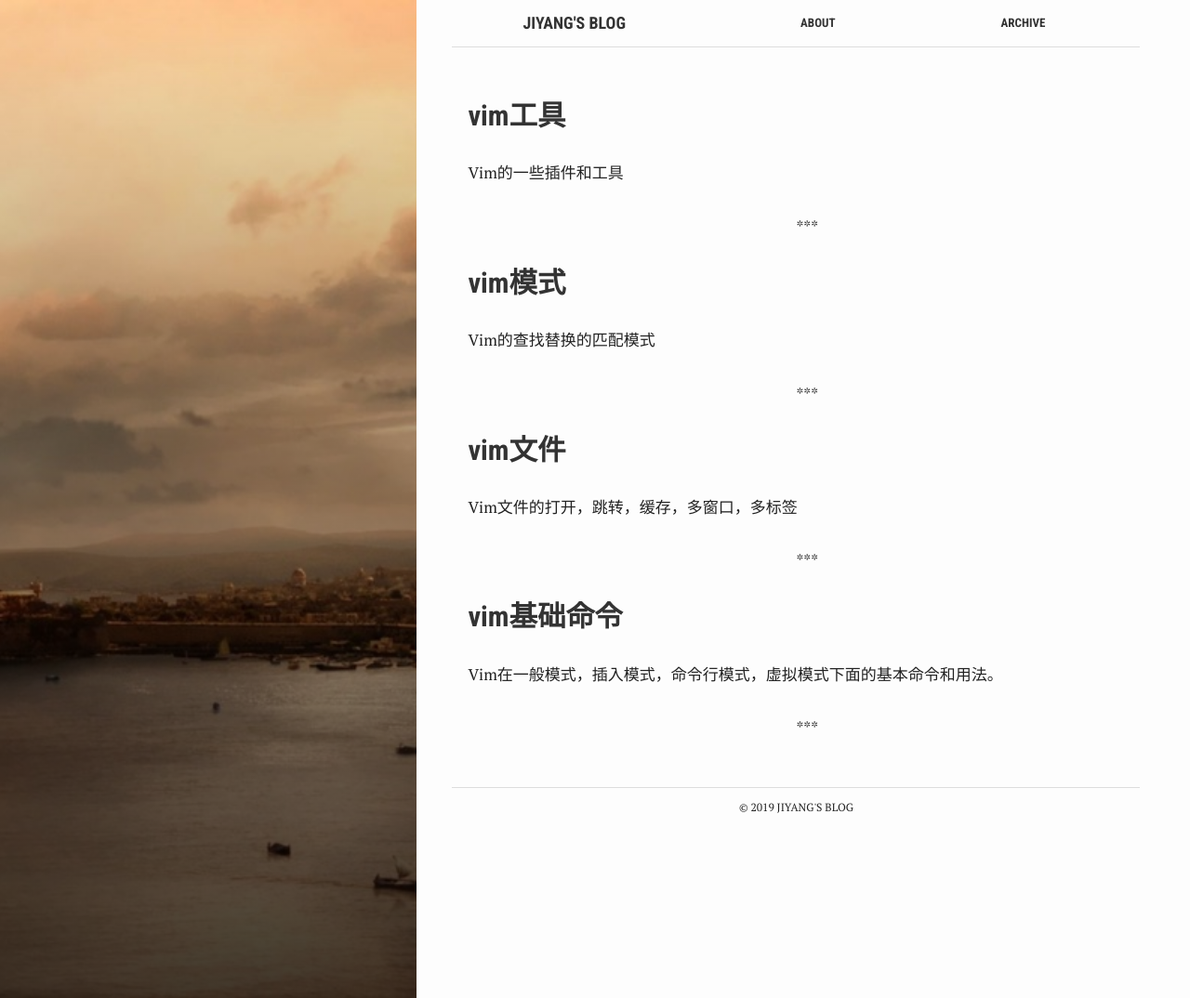
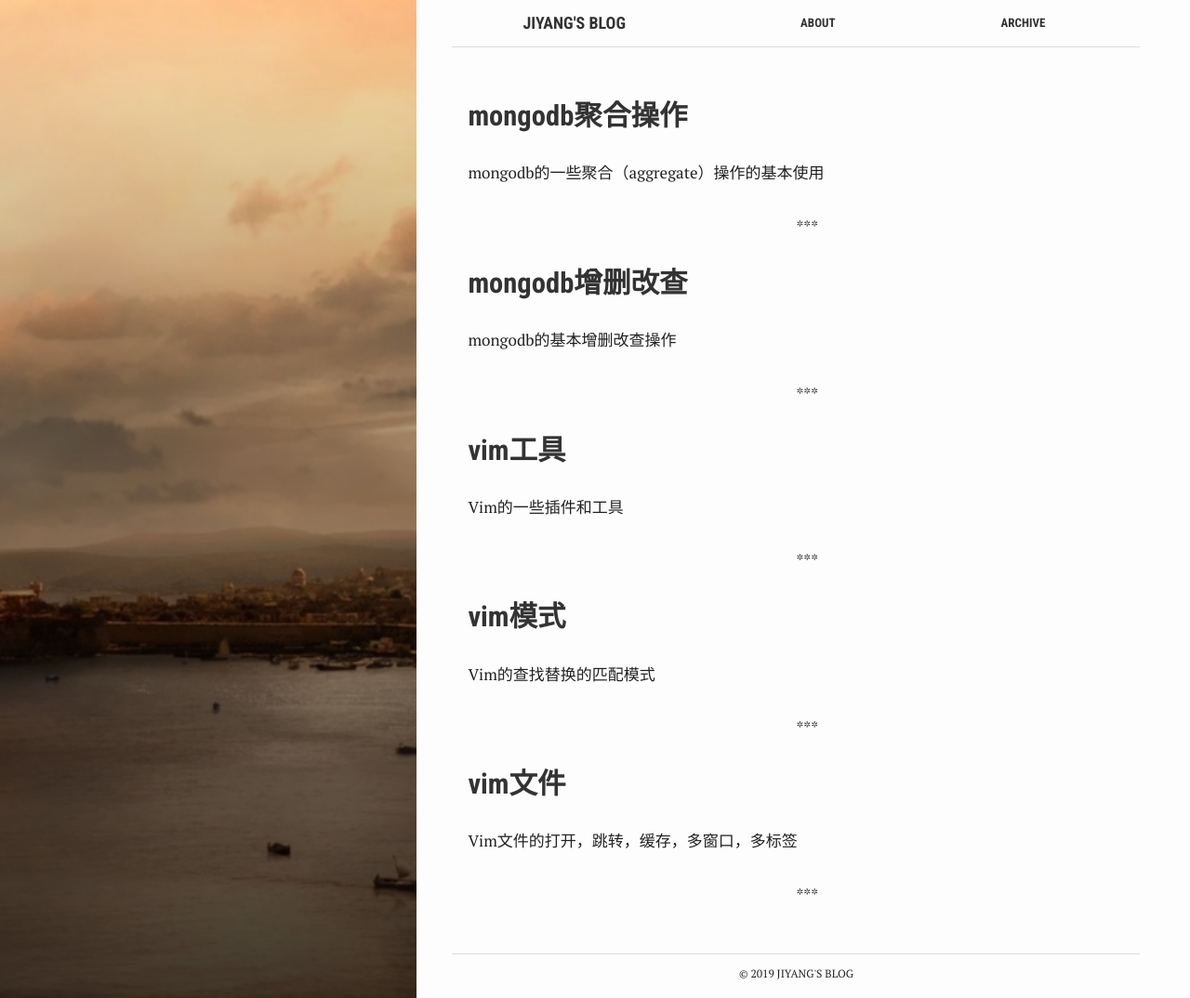
Before and after one commit to songjiyang/songjiyang.github.io, a Jekyll site: the page built from index.html, in a window 1280 px wide and 1074 px high. Shown: the whole window at 93% size. Built offline with Jekyll 4.4.1, drawn with Linux system fonts in a browser that asks for light colours; part of the change alters nothing that is shown.

Commit message:
add mongo crun and aggregate post

````diff
--- /dev/null
+++ b/_posts/note/database/mongodb/2019-04-26-mongodb_crud.md
@@ -0,0 +1,145 @@
+---
+bg: 'mongodb.jpg'
+layout: post
+title:  "mongodb增删改查"
+crawlertitle: "mongodb"
+summary: ""
+date:   2019-04-26 09:00:00 +0700
+categories: posts
+tags: 'mongodb'
+author: 宋天
+---
+
+
+mongodb的基本增删改查操作
+
+## 查询
+
+#### 字段操作符
+
+
+| 格式                             | 作用                             |
+| -------------------------------- | -------------------------------- |
+| `{field : {$type : <BSON type>}` | 匹配对应类型的字段的文档         |
+| `{field : {$exists : bool }`     | 匹配对应字段存在或者不存在的文档 |
+
+#### 数组操作符
+
+| 格式                                          | 作用                     |
+| --------------------------------------------- | ------------------------ |
+| `{field : {$all :[<value1>, <value2>]}`       | 所以value都在field数组中 |
+| `{field : {$elemMatch :{<query1>, <query2>}}` | 数组中元素满足多个query  |
+
+
+#### 运算操作符
+
+
+| 格式                                    | 作用                    |
+| --------------------------------------- | ----------------------- |
+| `{field : {: /pattern/, : '<options>'}` | 正则匹配                |
+| `{field : {: /pattern/<options>}`       | 正则匹配，可以和$in使用 |
+
+
+
+- find方法会返回一个游标对象Cursor，可以使用索引直接获取对应位置的文档，游标会在遍历完所有的文档或者10分钟之后关闭
+- 游标常用方法，`hasNext(), next(), forEach(function), limit(number), skip(offset)， count(applySkipLimit)`, limit传入0时会返回所有文档, applySkipLimit设置为true时会考虑skip和limit来计算count,默认为false
+- 在不提供筛选条件的时候，cursor.count()会从集合的元数据Metadata中获取结果，当数据库分布式结构比较复杂时，元数据中的文档数量可能不准确，这种情况下应该使用局和管道来计算文档数量
+- sort({field:1, field:-1}) 1表示从小到大排序，-1逆向
+- skip()命令在limit()之前执行，即时命令的顺序是相反的， sort()命令肯定在skip和limti命令之前执行
+
+#### 投影
+
+- { field: 1} 1表示希望出现的字段， 0表示不希望出现，文档主键是默认出现的可以使用0来去除
+- 不能同时使用包含和不包含，除了文档主键之外
+- $slide，可以对于数组使用，接收一个数字或者数组，表示这个数组对应索引的值，可以使用负数，负索引和python中功能类似
+- $elemMatch, 数组字段中满足筛选条件的第一个元素
+- $,  使用filter中的筛选条件
+
+
+## 更新
+
+`db.collection.update(<query>, <update>, <options>)`
+
+- `<update>`文档不包含任何更新操作符， db.collection.update会将`<update>`文档替换数据库中的文档
+- 主键_id是不可以更改的
+- 如果在`<update>`文档中想包含_id字段，则_id值一定要和被更新的文档_id值保持一致
+- 使用`<update>`替换整篇被更新文档时，只有==第一篇==符合`<query>`的文档筛选条件的文档会被更新
+
+#### 文档更新操作符
+
+
+| 格式                                      | 作用                   |
+| ----------------------------------------- | ---------------------- |
+| `{$set: { <field1>: <value1>, ...}}`      | 设置一个字段的值       |
+| `{$unset: { <field1>: "", ...}} `         | 设置一个字段的值       |
+| `{$rename: { <field1>: <newName1>, ...}}` | 对字段重命名           |
+| `{$inc: { <field1>: <amonut1>, ...}} `    | 增加或者减少           |
+| `{$mul: { <field1>: <number1>, ...}}`     | 相乘                   |
+| `{$min: { <field1>: <value1>, ...}}  `    | 选择原值和新值最小的值 |
+| `{$max: { <field1>: <value1>, ...}}`      | 选择原值和新值最大的值 |
+
+
+
+- set可以更新普通字段，内嵌文档（使用.property)，数组(使用.index),可以使用index大于数据库中的长度来增加元素，跳过某些index增加元素
+- unset中field的值没有任何影响
+- unset如果字段在文档中不存在，将不会产生影响
+- unset对数组删除操作时，数组的长度不会被改变，而是对于位置的值被赋为null
+- rename的原字段不存在，将不会对文档产生影响
+- rename的新字段在文档中存在，则新字段原本的内容将消失，成为原字段的内容，相当于先unset再set操作
+- rename可以将一个字段从一个内嵌文档中取出来或者放进去，但是不可用于数组内的对象，无论是拿出来还是放进去
+- inc和mul只能用于number类型的
+- inc如果字段在文档中不存在，将会将值赋给定值，mul不存在会将值赋0
+- min和max可以用于其他可以比较的类型字段，如日期等
+- min和max的字段在文档中不存在时，和set效果相同
+- min和max的更新的字段类型和原字段类型不一致时，会按照BSON数据类型排序规则进行比较，Null ---> Regular Expression
+
+
+#### 数组更新操作符
+
+| 格式                                                | 作用                                 |
+| --------------------------------------------------- | ------------------------------------ |
+| `{$addToSet: { <field1>: <value1>, ...}} `          | 向数组增加一个值，如果重复，则不添加 |
+| `{$pop: { <field1>: <-1| 1>, ...}}`                 | 从头或者尾移除一个数组元素           |
+| `{$pull: { <field1>: <value|condition>, ...}}`      | 从数组字段删除特定元素               |
+| `{$pullAll: { <field1>: [<value1>, <value2>] ...}}` | 从数组字段删除特定元素               |
+| `{$push: {<field1>: <value1>, ...} } `              | 向数组增加一个元素                   |
+
+
+- addToSet增加内嵌文档时，内嵌文档的属性和值完全一样时才不会增加进去，顺序颠倒内嵌文档还是会被插入进数组
+- addToSet可以和each关键字配合将多个字段插入数组，`{$addToSet:{field: {$each:[value1,value2]}}}` , `{$addToSet: {field:[value1, value2]}}`这种写法会讲一个内嵌数组插入field数组
+- pop 1删除结尾元素， -1删除开头元素， 可以使用在内嵌数组上面
+- pop删除完所有元素会留下一个空数组
+- pull是要删除field的元素，不用使用elemMatch，使用elemMatch表示在field类型的数组的元素进行筛选
+- pullAll相当于pull加in
+- pull和pullAll删除内嵌数组时，需要内嵌数组的顺序和值完全相同
+- pullAll删除内嵌文档，内嵌文档必须顺序和值完全相同， 而pull删除内嵌文档，主要内嵌文档部分匹配，顺序也可以不一致。
+- push和addToSet一样，如果字段不存在，这个字段会被增加到原文档中，也可以each命令配合将多个值增加到数组
+- push可以和each命令，position命令搭配使用从指定位置开始插入，position可以接受负数，-1表示最后一个元素的前面
+- push可以和each命令， sort命令搭配使用在插入新元素后并按从小到大排序，或者从大到小。在插入内嵌文档时，sort可以对内嵌文档的字段进行排序。如果只想排序的话，each的值可以设置为空数组就可以达到要求的效果
+- push可以和each命令，slice命令截取部分数组
+- postion,sort,slice命令的顺序执行顺序从大到小
+- set中$指定匹配条件的元素， $[]执行所有元素
+
+
+#### 更新文档选项
+
+
+| header 1               | header 2                                                       |
+| ---------------------- | -------------------------------------------------------------- |
+| `{multi: <boolean>}`   | 更新多个文档，默认所有更新都只针对一篇文档                     |
+| `{upsert: <boolean> }` | 更新或者创建文档，update没有匹配到文档的时候，就会创建一篇文档 |
+
+
+- 更新文档只能保证单个文档操作的原子性，不能保证多个文档操作的原子性
+- upsert的时候当匹配条件是一个精确的内容时会将匹配条件当成文档的一部分，而匹配的条件是一个模糊的内容时，如大于，小于等，就不会将匹配条件插入文档
+- save命令， 文档中包含_id字段时，相当于执行一个带upsert选项的update命令
+
+## 删除
+
+`db.collection.remove({query},{option})`
+
+`db.colletion.drop({writeConcern: <document>)`
+
+- 在默认情况下，remove命令会删除所有符合筛选条件的文档
+- 如果只想删除一篇，可以使用justOne
+- 在文档数较多时drop的效率比remove的效率高
--- /dev/null
+++ b/_posts/note/database/mongodb/2020-04-26-mongodb_aggregate.md
@@ -0,0 +1,216 @@
+---
+bg: 'mongodb.jpg'
+layout: post
+title:  "mongodb聚合操作"
+crawlertitle: "mongodb"
+summary: ""
+date:   2019-04-26 09:00:00 +0700
+categories: posts
+tags: 'mongodb'
+author: 宋天
+---
+
+
+mongodb的一些聚合（aggregate）操作的基本使用
+
+## 聚合
+
+`{ <operator>: [<argument1>, <argument2>...]}`
+
+### 聚合操作
+
+`db.collection.aggregate(<pipeline>, <optinos>)`
+
+#### 字段路径表达式
+
+| 格式                   | 作用                           |
+| ---------------------- | ------------------------------ |
+| `$<field>`             | 使用$来指示字段路径            |
+| `$<field>.<sub-field>` | 使用$和.来指示内嵌文档字段路径 |
+
+#### 系统变量表达式
+
+| 格式           | 作用                 |
+| -------------- | -------------------- |
+| `$$<variable>` | 使用$$来指示系统变量 |
+
+
+#### 常量表达式
+
+| 格式                   | 作用                                                                    |
+| ---------------------- | ----------------------------------------------------------------------- |
+| `$literal: <variable>` | 如果variable带$开头会被当成字段路径表达式，此种写法可以有类似转义的功能 |
+
+
+#### 聚合管道阶段
+
+##### $project
+```
+    db.acccounts.aggregate( [
+        {
+            $project: {
+                _id: 0,    // 不输出_id
+                balance: 1, // 输出balance
+                clientName: "$name.firstName" //将name.firstName映射到clientName字段上面
+            }
+        }
+    ])
+```
+
+```
+    db.acccounts.aggregate( [
+        {
+            $project: {
+                _id: 0,    // 不输出_id
+                balance: 1, // 输出balance
+                nameArray: [ "$name.firstName", "$name.middleName", "$name.lastName"]
+                //输出一个数组,取文档中的值，当文档对应字段不存在时输出null
+            }
+        }
+    ])
+```
+
+##### $match
+和前面的条件筛选一致
+
+- 应该在最开始的使用match,一是剔除不关心的数据，二是提高聚合的效率
+
+##### $limit
+##### $skip
+
+##### $unwind
+
+```
+    db.acccounts.aggregate( [
+        {
+            $unwind: {
+              path: "$currency",
+              // 将一个数组展开
+              includeArrayIndex: "ccyIndex"
+              // 在展开时添加元素位置
+            }
+        }
+    ])
+```
+- 当unwind字段不存在，或者为null,或者为空数组的时候不会显示出来，设置preserveNullAndEmptyArrays为true的时候会将这个文档显示出来
+
+##### $sort
+- 1为从小到大排序，-1为从大到小排序
+
+##### $lookup
+- 格式一
+```
+    $lookup: {
+        from: <collection to join>,
+        localFiedld: <field from the input documents>,
+        foreignField: <field from the documents of the "from" collection>,
+        as: <output array field>
+    }
+
+```
+- 将查询到的外汇汇率写入银行账户文档
+
+```
+    db.accounts.aggregate([
+        $lookup: {
+            from: forex,   // 另一集合的名称
+            localField: currency,   //本集合要匹配的字段
+            foreignField: ccy,    // 另一个集合要匹配的字段
+            as: forexData  //匹配上之后，forex将被当做内嵌文档插入本集合，名称则为该值
+        }
+    ])
+```
+- 格式二
+```
+    $lookup: {
+        from: <collection to join>,
+        let: { <var_1>: <expression>,..., <var_n>: <expression>},
+        pipeline: <pipeline to execute on the collection to join>,
+        // 满足pipeline的文档才会被插入本文档
+        as: <output array field>
+    }
+
+```
+ - 将特定日期外汇汇率写入余额大于100的银行账户文档
+
+```
+    $lookup: {
+        from: "forex"
+        let: { bal: "$balance"},
+        pipeline:[
+        {
+            $match: {
+                $expr: {  //使用let中的变量的前提
+                    $and: [
+                        {$eq: ["date", new Date("2018-12-21")]},
+                        {$gt: ["$$bal", 100]}  //使用let中声名的变量
+                    ]
+                }
+            }
+        }
+        ]
+        as: "forexData"
+    }
+
+```
+
+##### $group
+
+```
+    $group: {
+        _id: <expression>,
+        <field1>: { <accumulator1>: <expression1> }
+    }
+```
+- 按照交易货币来分组交易
+```
+    db.transaction.aggregate([
+        {
+            $group: {
+                _id: "$currency"
+            }
+        }
+    ])
+```
+- 使用聚合操作符计算分组聚合值
+```
+    db.transactions.aggregate([
+        {
+            $group: {
+                // 按照currency分组
+                _id: "$currency",
+                // qty字段的和，赋值到新字段totalQty
+                totalQty: { $sum: "$qty" },
+                // price和qty相乘，然后求和再赋值到totalNotional
+                totalNotional: {$sum: {$multiply [ "$price", "$qty"]}},
+                // price的平均值
+                avgPrice: { $avg: "$price"}
+                // 文档的数量
+                count: {$sum : 1},
+                // 最大金额
+                maxNotional: {$max: {$multiply: ["$price", "$qty"] }},
+                // 最小金额
+                minNotional: {$min: {$multiply: ["$price", "$qty"] }}
+            }
+        }
+    ])
+```
+- 如果想聚合但不分组时，可以将_id设置为null,这是所有的文档会当做一个组
+- 可以和push配合创建一个新的数组
+- $out可以将查询的内容写入一个新的集合，当新的集合存在时，会将文档覆盖，当管道阶段遇到错误，则新集合不会被创建，旧集合也不会被覆盖
+
+
+#### 聚合选项
+
+- `allowDiskUse: <boolean>`, 每个聚合管道阶段使用的内存不能超过100MB,如果数据量较大，为了防止聚合管道阶段超出内存上限并且抛出错误，可以用该选项
+
+
+#### 聚合操作优化
+##### 顺序优化
+- $match阶段会尽量在$project阶段之前运行，但有些条件必须在project之后则不能被优化
+- $match阶段会在$sort阶段之前运行
+- $skip阶段会在$project阶段之前运行
+##### 合并优化
+- $sort和$limit之间没有夹杂着改变文档数量的聚合阶段，阶段可以合并，unwind和match时可以改变文档数量的操作
+- 相同的阶段可以合并，limit, skip, match
+- lookup和unwind， 如果应用在lookup阶段创建的as字段上面，两则可以合并
````
Also changed, not shown: _posts/note/practical_vim/2019-04-24-vim_pattern.md (+1 -0 lines), README.md, _posts/note/practical_vim/2019-04-25-vim_tool.md (renamed from _posts/note/practical_vim/2021-04-25-vim_tool.md), assets/images/mongodb.jpg (added), 8 other files.
